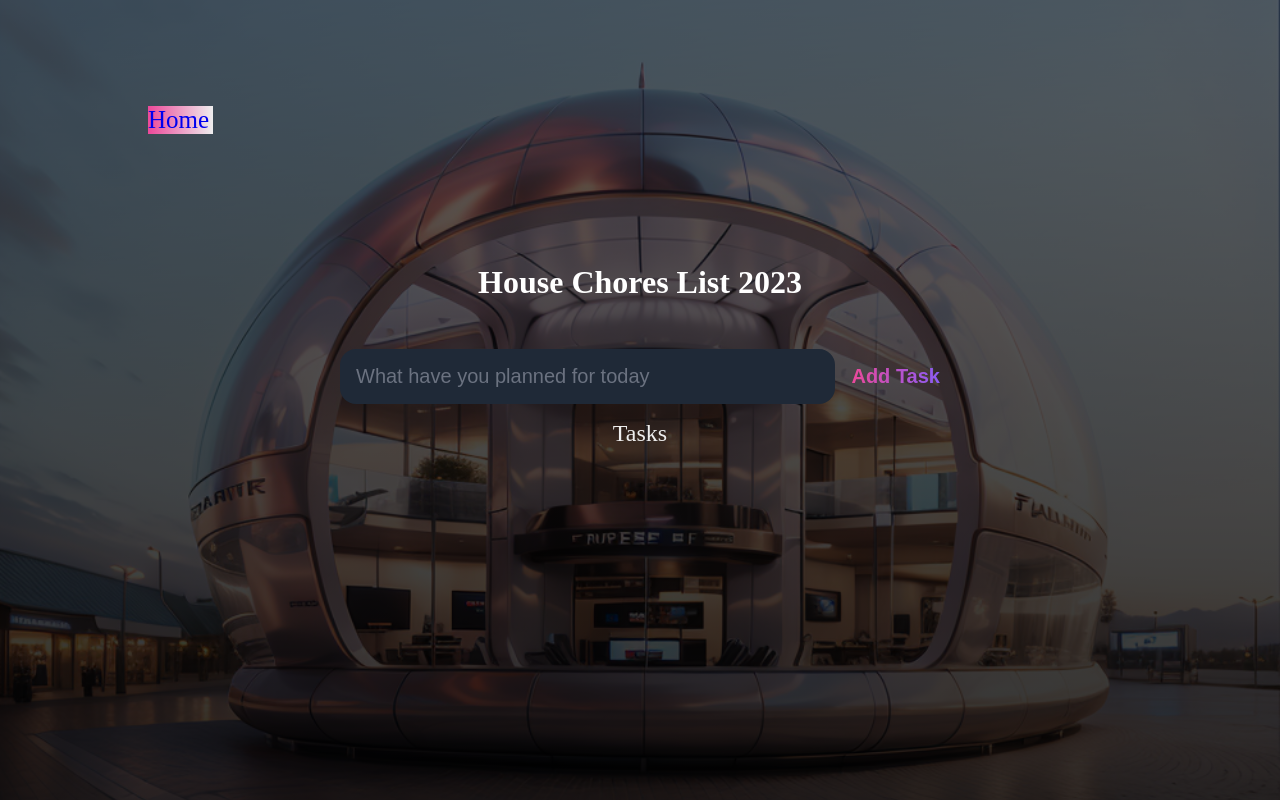
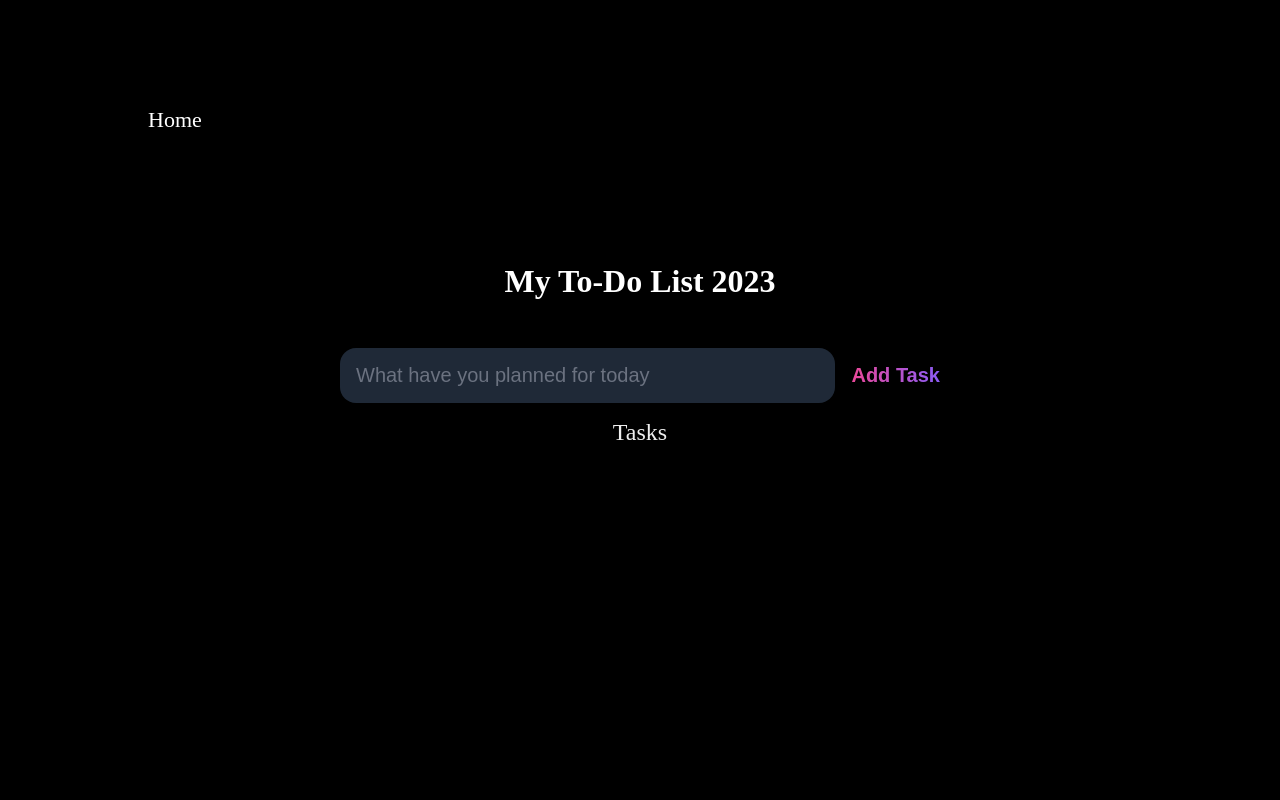
Before and after one commit to TimiMaliki/House-chores_Todo-list, a plain HTML site: page todo.html in a window 1280 px wide. Drawn offline with Linux system fonts and the light colour scheme.

Commit message:
brush up

```diff
--- a/todo.css
+++ b/todo.css
@@ -9,7 +9,7 @@
     display: grid;
     place-content: center;
     color: var(--white);
-	background:linear-gradient( rgba(0, 0, 0, 0.6), rgba(0, 0, 0, 0.8) ), url(./c.png);
+	background: #000;
     background-position: center;
     background-size: cover;
     background-repeat: no-repeat;
@@ -31,8 +31,9 @@ a{
 	width: 65px;
 	margin-left: -12rem;
 	text-decoration: none;
-	font-size: 25px;
-	background-image: linear-gradient(to right, var(--pink), var(--light));
+	font-size: 22px;
+	color: #fff;
+	/* background-image: linear-gradient(to right, var(--pink), var(--light)); */
 }
 a:hover{
 	background-image: linear-gradient(to right, var(--pink), var(--purple));
--- a/todo.html
+++ b/todo.html
@@ -11,7 +11,7 @@
     <a href="/" class="home">Home</a>
 
    <div class="todo-container">
-      <h1>House Chores List 2023</h1>
+      <h1>My To-Do List 2023</h1>
       <form id="new-task-form">
         <input type="text"
         id="new-task-input"
```
